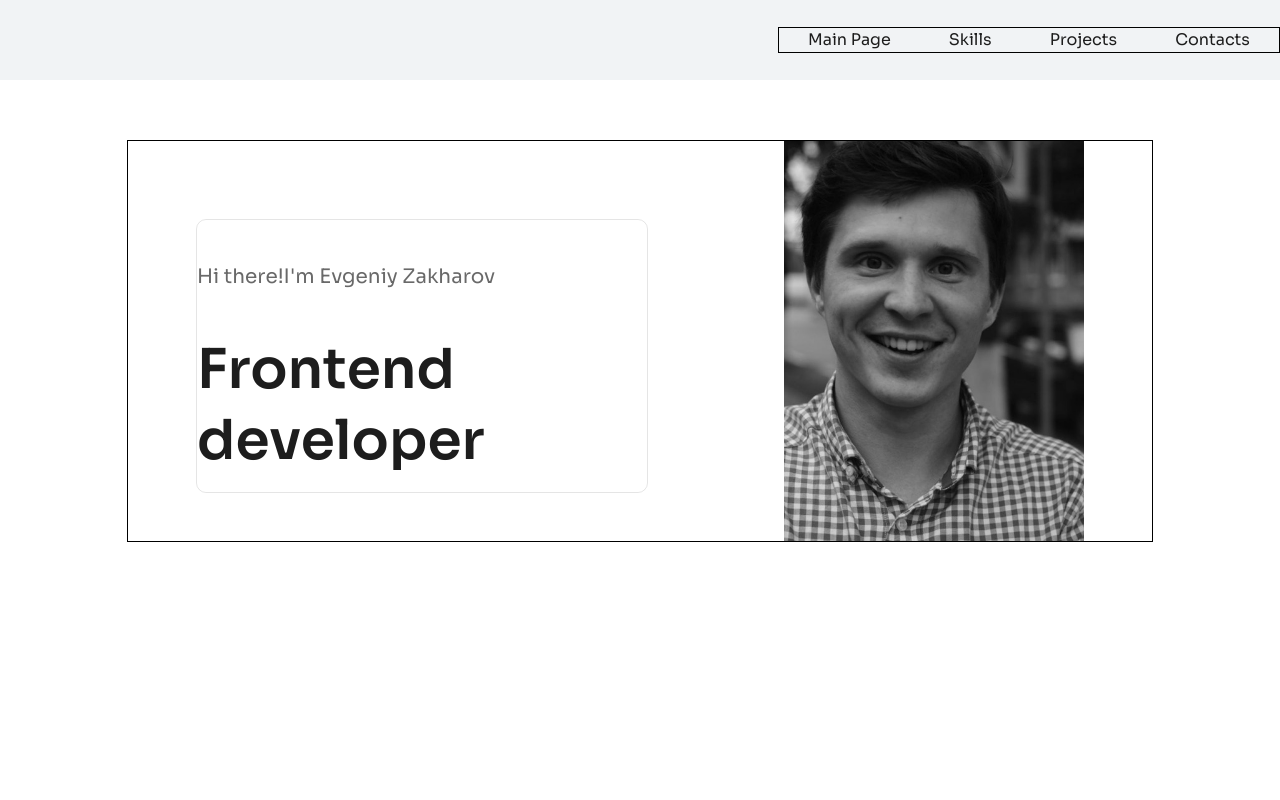
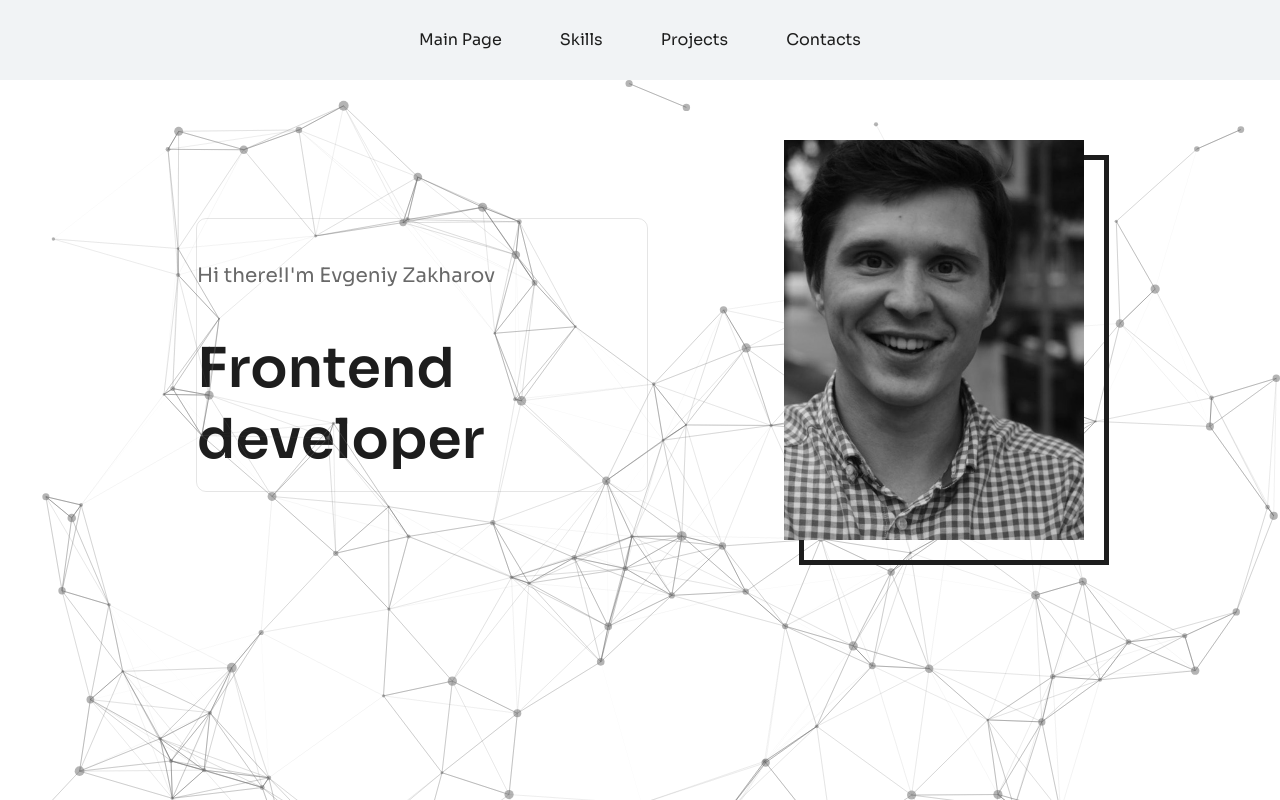
Before and after one commit to uginza/My-portfolio, a React (Create React App) app: page / in a window 1280 px wide. Shown: the top 800 px of the page. Built offline with nearby package versions, Linux system fonts and the light colour scheme.

Commit message:
particles are set on the Main Page

```diff
--- a/package.json
+++ b/package.json
@@ -15,6 +15,9 @@
     "react": "^18.2.0",
     "react-dom": "^18.2.0",
     "react-scripts": "5.0.1",
+    "react-tsparticles": "^2.9.3",
+    "tsparticles": "^2.9.3",
+    "tsparticles-engine": "^2.9.3",
     "typescript": "^4.4.2",
     "web-vitals": "^2.1.0"
   },
--- a/src/Footer/Footer.tsx
+++ b/src/Footer/Footer.tsx
@@ -1,6 +1,5 @@
 import React from 'react';
 import s from './Footer.module.scss';
-import containerStyle from '../common/styles/containerStyle.module.css'
 
 
 export function Footer() {
--- a/src/common/styles/mixins.scss
+++ b/src/common/styles/mixins.scss
@@ -21,7 +21,6 @@
 
 
 @mixin container(){
-  border: 1px solid;
   width: 80%;
   margin: 0 auto;
   display: flex;
--- a/src/mainPage/MainPage.module.scss
+++ b/src/mainPage/MainPage.module.scss
@@ -2,30 +2,60 @@
 @import '../common/styles/mixins';
 
 .mainPage {
-    height: 100vh;
-    background-color:$bgColor2;
-.MainPageBlockContainer{
+  padding: 60px 0;
+  min-height: 100vh;
+  background-color: $bgColor2;
+  position: relative;
+  .particles{
+    position: absolute;
+    width: 100%;
+    left: 0;
+    top: 0;
+    right:0;
+    bottom:0;
+  }
+  .MainPageBlockContainer {
     @include container();
-    margin-top: 60px;
     justify-content: space-around;
+
     .mainPageInfo {
       margin-top: 30px;
       width: 450px;
       border: 1px solid rgba(0, 0, 0, 0.1);
       border-radius: 10px;
+
       .mainPageTitle {
-            @include title(1.3,$textColorPrimary,600,55px);
+        @include title(1.3, $textColorPrimary, 600, 55px);
         margin-bottom: 15px !important;
       }
+
       .description {
-            @include title(1.0,$textColorSecondary,400,20px);
+        @include title(1.0, $textColorSecondary, 400, 20px);
       }
     }
+    .photoWrapper{
+      position: relative;
+      z-index: 1;
       .photo {
         width: 300px;
         height: 400px;
         background-color: #7171af;
         @include bgSettings();
       }
+      .photo::before {
+        position: absolute;
+        content: '';
+        width: 300px;
+        height: 400px;
+        border: 5px solid $primaryColor;
+        left: 15px;
+        top: 15px;
+        z-index: -1;
+
       }
     }
+
+
+
+  }
+}
--- a/src/mainPage/MainPage.tsx
+++ b/src/mainPage/MainPage.tsx
@@ -1,24 +1,128 @@
-import React from 'react';
+import React, {useCallback} from 'react';
 import s from './MainPage.module.scss';
-import containerStyle from '../common/styles/containerStyle.module.css'
 import myPhoto from '../assets/images/myPhoto.jpg'
-
+import type {Container, Engine} from "tsparticles-engine";
+import Particles from "react-tsparticles";
+import {loadFull} from "tsparticles";
 
 export function MainPage() {
     const myPhotoImage = {
         backgroundImage: `url(${myPhoto})`,
     };
+
+    const particlesInit = useCallback(async (engine: Engine) => {
+        console.log(engine);
+
+        // you can initialize the tsParticles instance (engine) here, adding custom shapes or presets
+        // this loads the tsparticles package bundle, it's the easiest method for getting everything ready
+        // starting from v2 you can add only the features you need reducing the bundle size
+        await loadFull(engine);
+    }, []);
+
+    const particlesLoaded = useCallback(async (container: Container | undefined) => {
+        await console.log(container);
+    }, []);
+
     return (
         <div className={s.mainPage}>
+            <Particles
+                className={s.particles}
+                id="tsparticles"
+                init={particlesInit}
+                loaded={particlesLoaded}
+                options={{
+                    fullScreen: {
+                        enable: false,
+                        zIndex: 1
+                    },
+                    background: {
+                        color: {
+                            value: "white",
+                        },
+                    },
+                    fpsLimit: 120,
+                    interactivity: {
+                        events: {
+                            onClick: {
+                                enable: true,
+                                mode: "push",
+                            },
+                            onHover: {
+                                enable: true,
+                                mode: "grab",
+                                parallax: {
+                                    enable: true,
+                                    force: 60,
+                                    smooth: 10
+                                }
+                            },
+                            resize: true,
+                        },
+                        modes: {
+                            attract: {
+                                distance: 200,
+                                duration: 0.4,
+                                easing: 'ease-out-quad',
+                                factor: 1,
+                                maxSpeed: 50,
+                                speed: 1
+                            }
+                        },
+                    },
+                    particles: {
+                        color: {
+                            value: "#696969",
+                        },
+                        links: {
+                            color: "#696969",
+                            distance: 150,
+                            enable: true,
+                            opacity: 0.5,
+                            width: 1,
+                        },
+                        collisions: {
+                            enable: true,
+                        },
+                        move: {
+                            direction: "none",
+                            enable: true,
+                            outModes: {
+                                default: "bounce",
+                            },
+                            random: false,
+                            speed: 1,
+                            straight: false,
+                        },
+                        number: {
+                            density: {
+                                enable: true,
+                                area: 800,
+                            },
+                            value: 120,
+                        },
+                        opacity: {
+                            value: 0.5,
+                        },
+                        shape: {
+                            type: "circle",
+                        },
+                        size: {
+                            value: {min: 1, max: 5},
+                        },
+                    },
+                    detectRetina: true,
+                }}
+            />
             <div className={s.MainPageBlockContainer}>
                 <div className={s.mainPageInfo}>
                     <h6 className={s.description}>Hi there!I'm Evgeniy Zakharov</h6>
                     <h1 className={s.mainPageTitle}>
-                       Frontend developer</h1>
+                        Frontend developer</h1>
                 </div>
-                <div className={s.photo} style={myPhotoImage}></div>
+                <div className={s.photoWrapper}>
+                    <div className={s.photo} style={myPhotoImage}></div>
+                </div>
             </div>
-
         </div>
     );
 }
--- a/src/myProjects/MyProject/MyProject.module.scss
+++ b/src/myProjects/MyProject/MyProject.module.scss
@@ -2,6 +2,7 @@
 @import '../../common/styles/mixins';
 
 .myProject {
+  margin-bottom:10px;
   width: 400px;
   border: 1px solid rgba(0, 0, 0, 0.1);
   border-radius: 10px;
--- a/src/myProjects/MyProjects.module.scss
+++ b/src/myProjects/MyProjects.module.scss
@@ -10,7 +10,6 @@
     @include flex(column,flex-start,center);
 
     .projects {
-      border: 1px solid;
       width: 100%;
       @include flex(row,space-around,flex-start);
       margin-top: 30px;
--- a/src/nav/Nav.module.scss
+++ b/src/nav/Nav.module.scss
@@ -2,8 +2,7 @@
 @import '../common/styles/mixins';
 
 .nav {
-
-  border: 1px solid;
+  @include container();
   width: 500px;
   display: flex;
   justify-content: space-around;
--- a/src/skills/Skills.module.scss
+++ b/src/skills/Skills.module.scss
@@ -9,7 +9,6 @@
     justify-content: center;
 
     .skills {
-      border: 1px solid;
       width: 100%;
       @include flex(row, space-between, flex-start);
       margin-top: 30px;
--- a/src/skills/skill/Skill.module.scss
+++ b/src/skills/skill/Skill.module.scss
@@ -9,6 +9,7 @@
   background-color: $bgColor1;
   @include flex(column,flex-start,center);
   .icon {
+    margin-top:10px;
     height: 80px;
     width: 80px;
     background-color: $bgColor1;
```
Also changed, not shown: 2 other files (tests, documents, lock files or other folders). Lines whose indentation alone changed are shown as unchanged.
